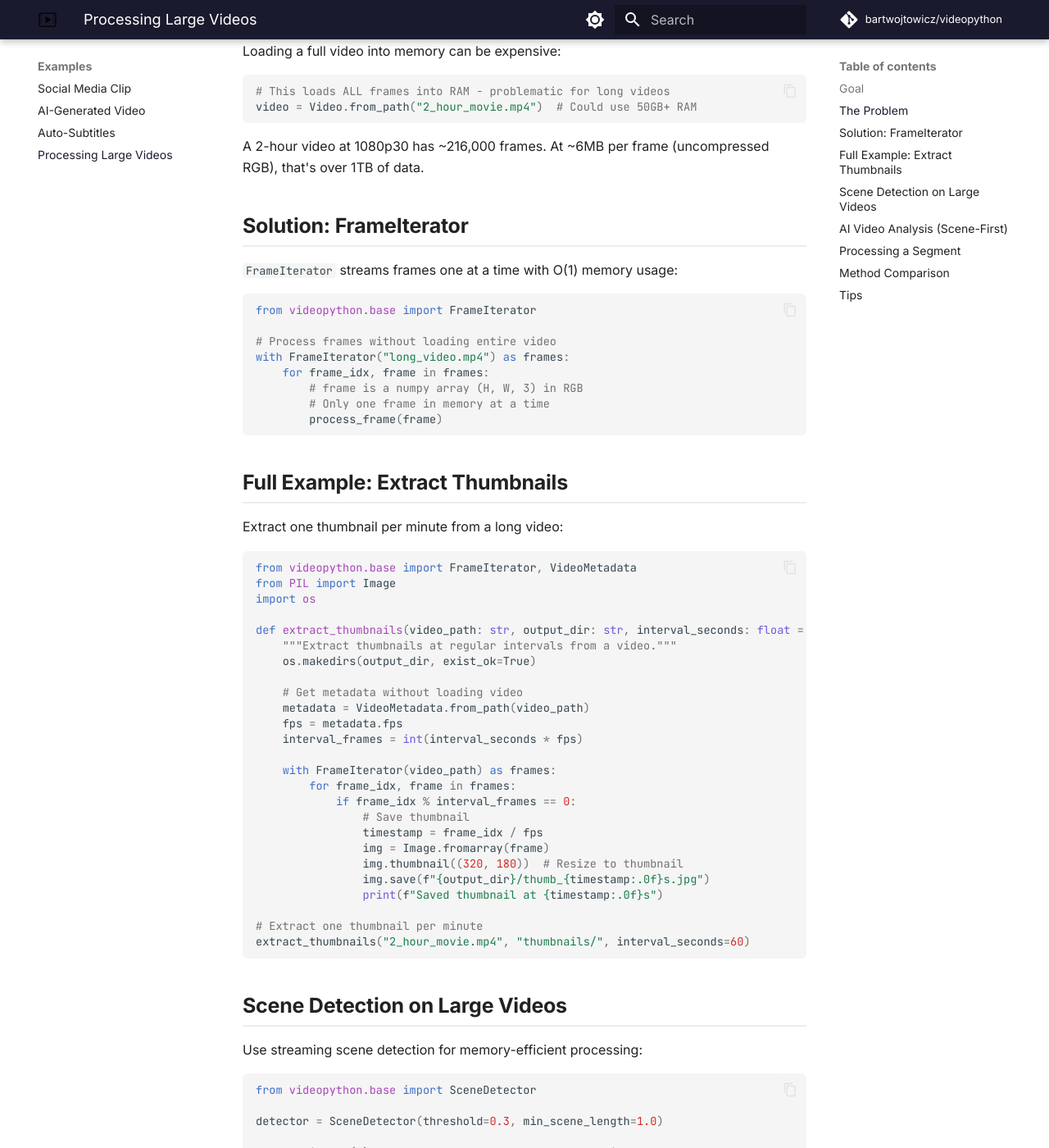
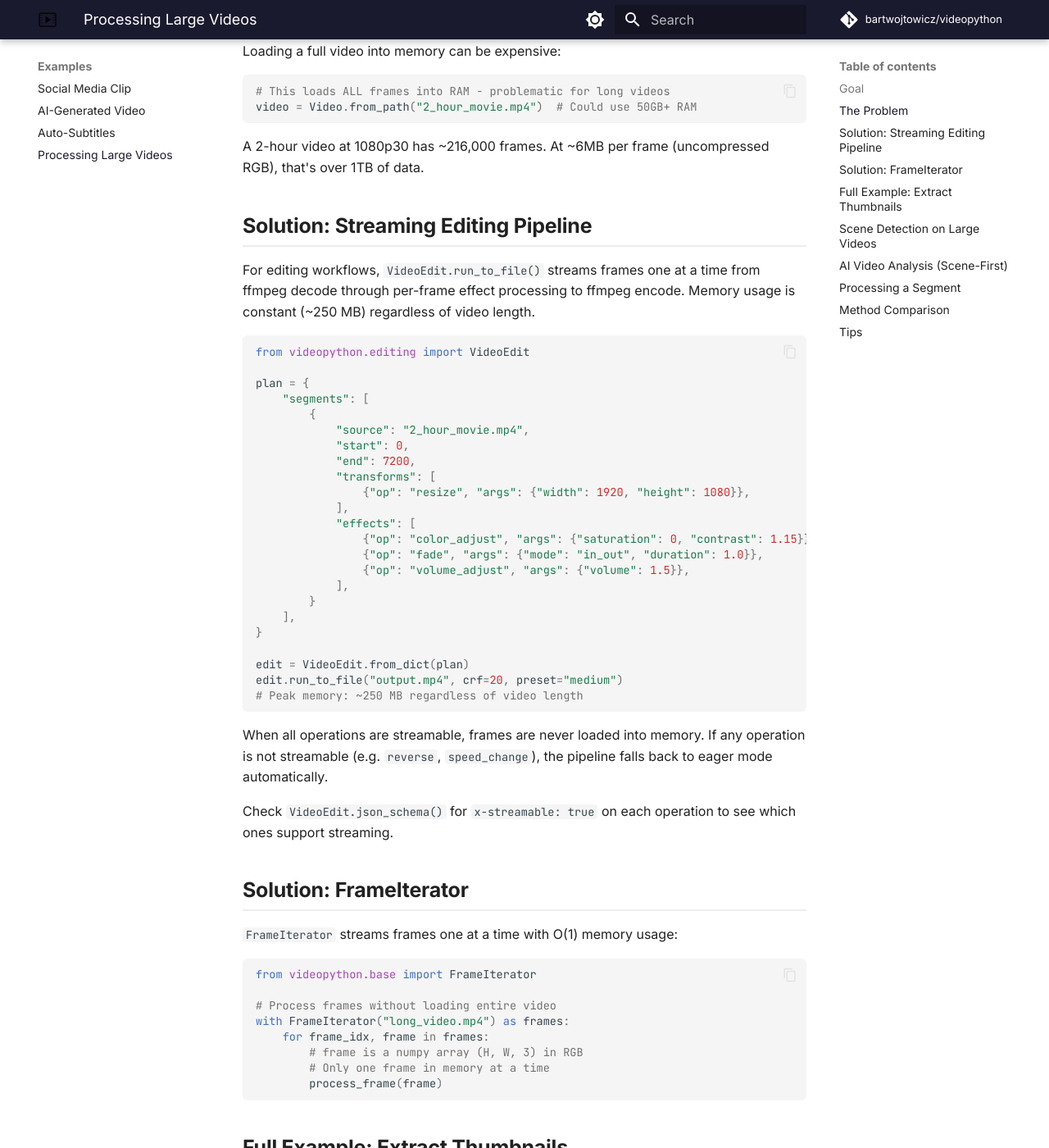
Before and after one commit to BartWojtowicz/videopython, an MkDocs documentation site: the page built from docs/examples/large-videos.md, in a window 1280 px wide and 1400 px high, scrolled down 427 px. Shown: the whole window at 82% size. Built offline with MkDocs 1.6.1 and Material for MkDocs 9.7.7, drawn with Linux system fonts in a browser that asks for light colours; comment, search, counter and statistics services are not loaded; some of the changed text lies outside the part shown.

Commit message:
Update docs with streaming pipeline usage
- docs/api/editing.md: add run_to_file() section, streamable operation
  list, x-streamable schema property note
- docs/examples/large-videos.md: add streaming editing example as the
  primary solution for large videos, update method comparison table

````diff
--- a/docs/examples/large-videos.md
+++ b/docs/examples/large-videos.md
@@ -16,6 +16,45 @@ video = Video.from_path("2_hour_movie.mp4")  # Could use 50GB+ RAM
 ```
 
 A 2-hour video at 1080p30 has ~216,000 frames. At ~6MB per frame (uncompressed RGB), that's over 1TB of data.
+
+## Solution: Streaming Editing Pipeline
+
+For editing workflows, `VideoEdit.run_to_file()` streams frames one at a time from
+ffmpeg decode through per-frame effect processing to ffmpeg encode. Memory usage is
+constant (~250 MB) regardless of video length.
+
+```python
+from videopython.editing import VideoEdit
+
+plan = {
+    "segments": [
+        {
+            "source": "2_hour_movie.mp4",
+            "start": 0,
+            "end": 7200,
+            "transforms": [
+                {"op": "resize", "args": {"width": 1920, "height": 1080}},
+            ],
+            "effects": [
+                {"op": "color_adjust", "args": {"saturation": 0, "contrast": 1.15}},
+                {"op": "fade", "args": {"mode": "in_out", "duration": 1.0}},
+                {"op": "volume_adjust", "args": {"volume": 1.5}},
+            ],
+        }
+    ],
+}
+
+edit = VideoEdit.from_dict(plan)
+edit.run_to_file("output.mp4", crf=20, preset="medium")
+# Peak memory: ~250 MB regardless of video length
+```
+
+When all operations are streamable, frames are never loaded into memory. If any operation
+is not streamable (e.g. `reverse`, `speed_change`), the pipeline falls back to eager
+mode automatically.
+
+Check `VideoEdit.json_schema()` for `x-streamable: true` on each operation to see which
+ones support streaming.
 
 ## Solution: FrameIterator
 
@@ -118,8 +157,9 @@ with FrameIterator("movie.mp4", start_second=3600, end_second=4200) as frames:
 
 | Approach | Memory | Speed | Use Case |
 |----------|--------|-------|----------|
+| `VideoEdit.run_to_file()` | O(1) | Fast | Editing long videos with effects/transforms |
 | `Video.from_path()` | O(all frames) | Fast access | Short videos, need random access |
-| `FrameIterator` | O(1) | Sequential | Long videos, single pass |
+| `FrameIterator` | O(1) | Sequential | Long videos, single pass analysis |
 | `SceneDetector.detect_streaming()` | O(1) | Slower | Memory-constrained |
 | `SceneDetector.detect_parallel()` | O(workers) | Fastest | Multi-core systems |
 
````
Also changed, not shown: docs/api/editing.md (+27 -0 lines).
